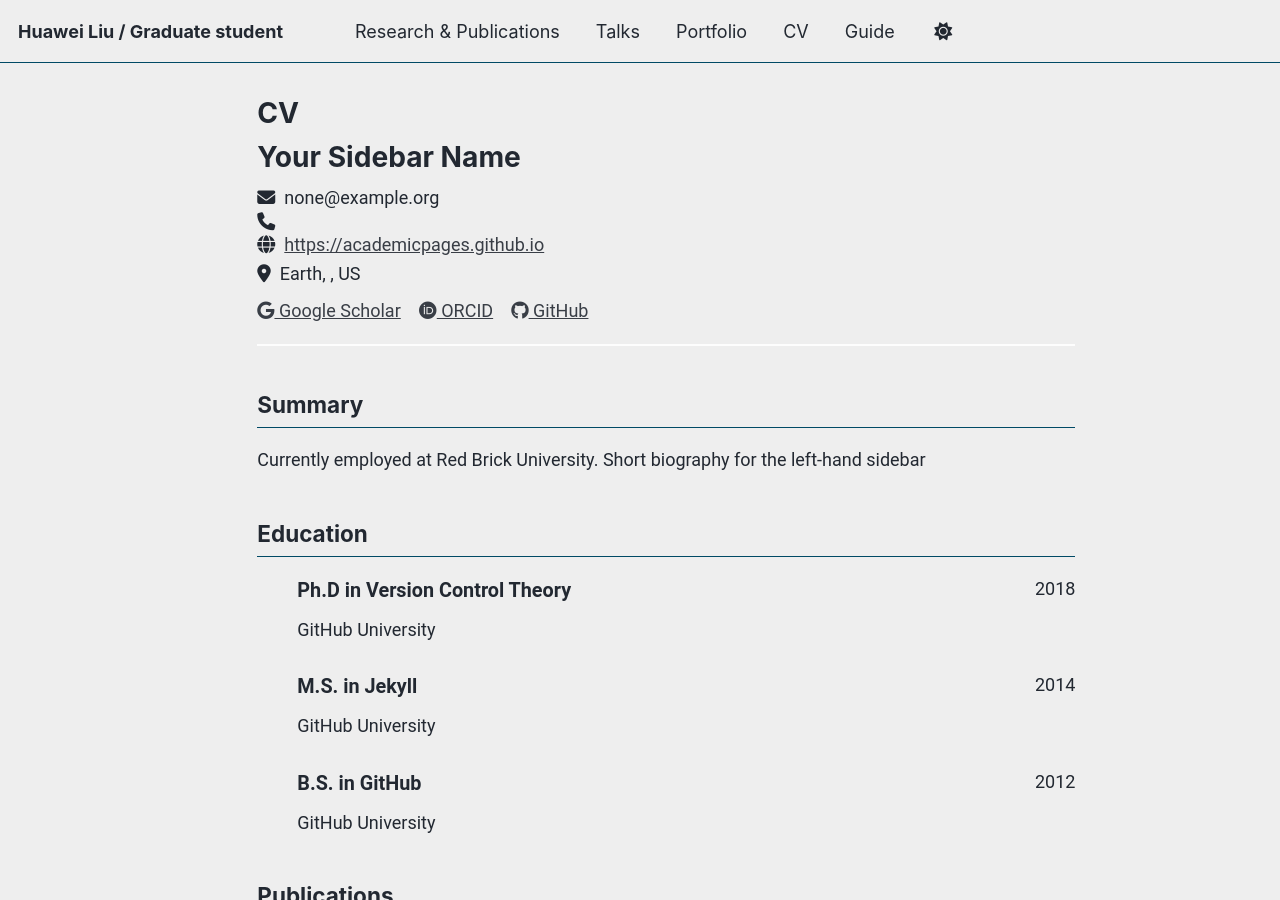
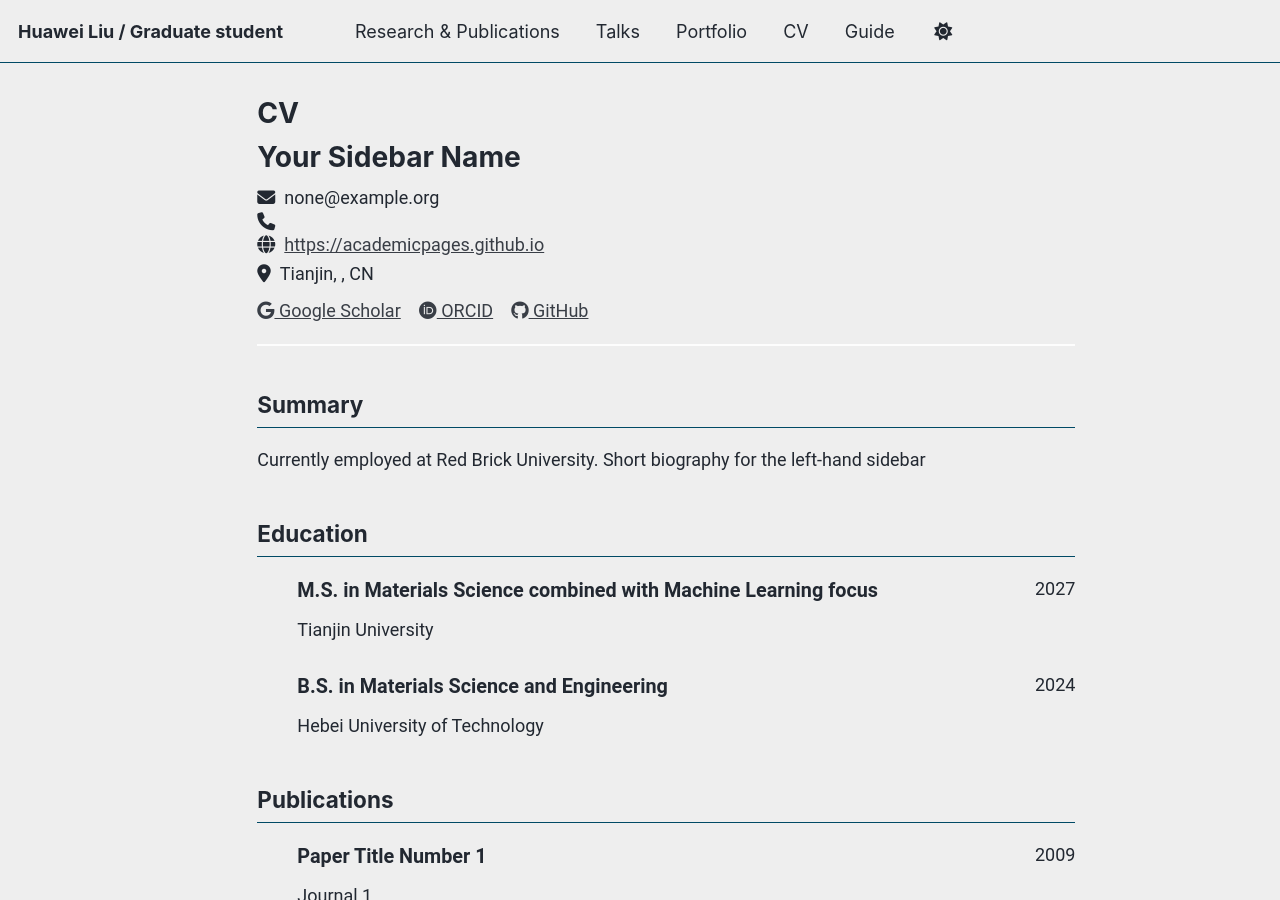
Before and after one commit to erweixi/erweixi.github.io, a Jekyll site: the page built from _pages/cv-json.md, in a window 1280 px wide and 900 px high. Built offline with Jekyll 4.4.1, drawn with Linux system fonts in a browser that asks for light colours; a script bundle is joined from its source files by our own code; library files that are not in the unit come from our copies.

Commit message:
更改了cv

```diff
--- a/_data/cv.json
+++ b/_data/cv.json
@@ -8,54 +8,45 @@
     "location": {
       "address": "",
       "postalCode": "",
-      "city": "Earth",
-      "countryCode": "US",
+      "city": "Tianjin",
+      "countryCode": "CN",
       "region": ""
     },
     "profiles": [
       {
         "network": "Google Scholar",
         "username": "",
-        "url": "https://scholar.google.com/citations?user=PS_CX0AAAAAJ"
+        "url": ""
       },
       {
         "network": "ORCID",
         "username": "",
-        "url": "https://orcid.org/yourorcidurl"
+        "url": "https://orcid.org/0009-0003-1665-2652"
       },
       {
         "network": "GitHub",
-        "username": "academicpages",
-        "url": "https://github.com/academicpages"
+        "username": "erweixi",
+        "url": "https://github.com/erweixi"
       }
     ]
   },
   "work": [],
   "education": [
     {
-      "institution": "GitHub University",
-      "area": "Ph.D in Version Control Theory",
+      "institution": "Tianjin University",
+      "area": "M.S. in Materials Science combined with Machine Learning focus",
       "studyType": "",
       "startDate": "",
-      "endDate": "2018",
+      "endDate": "2027",
       "gpa": null,
       "courses": []
     },
     {
-      "institution": "GitHub University",
-      "area": "M.S. in Jekyll",
+      "institution": "Hebei University of Technology",
+      "area": "B.S. in Materials Science and Engineering",
       "studyType": "",
       "startDate": "",
-      "endDate": "2014",
-      "gpa": null,
-      "courses": []
-    },
-    {
-      "institution": "GitHub University",
-      "area": "B.S. in GitHub",
-      "studyType": "",
-      "startDate": "",
-      "endDate": "2012",
+      "endDate": "2024",
       "gpa": null,
       "courses": []
     }
```
